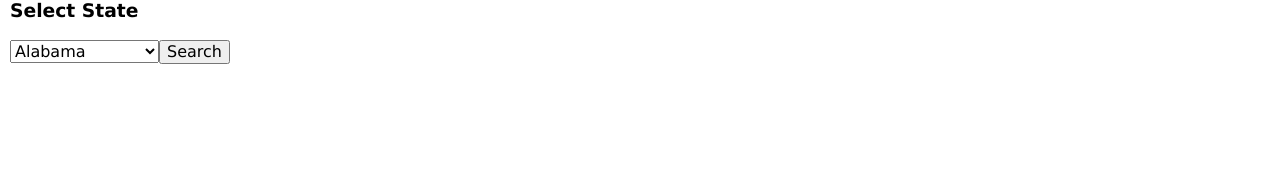
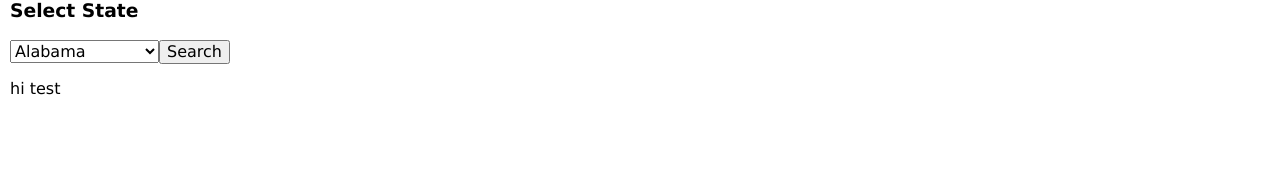
Before and after one commit to JacquesBegin/campsafeAngular, an Angular app in the folder campsafeAngular/: page / in a window 1280 px wide. Shown: the part 382-552 px from the top of the page. Built offline with nearby package versions, Linux system fonts and the light colour scheme.

Commit message:
Adds test component to app component.

```diff
--- a/campsafeAngular/src/app/app.component.html
+++ b/campsafeAngular/src/app/app.component.html
@@ -4,3 +4,4 @@
 <app-directive-test></app-directive-test>
 <app-select-state></app-select-state>
 <app-footer></app-footer>
+<app-test></app-test>
```
